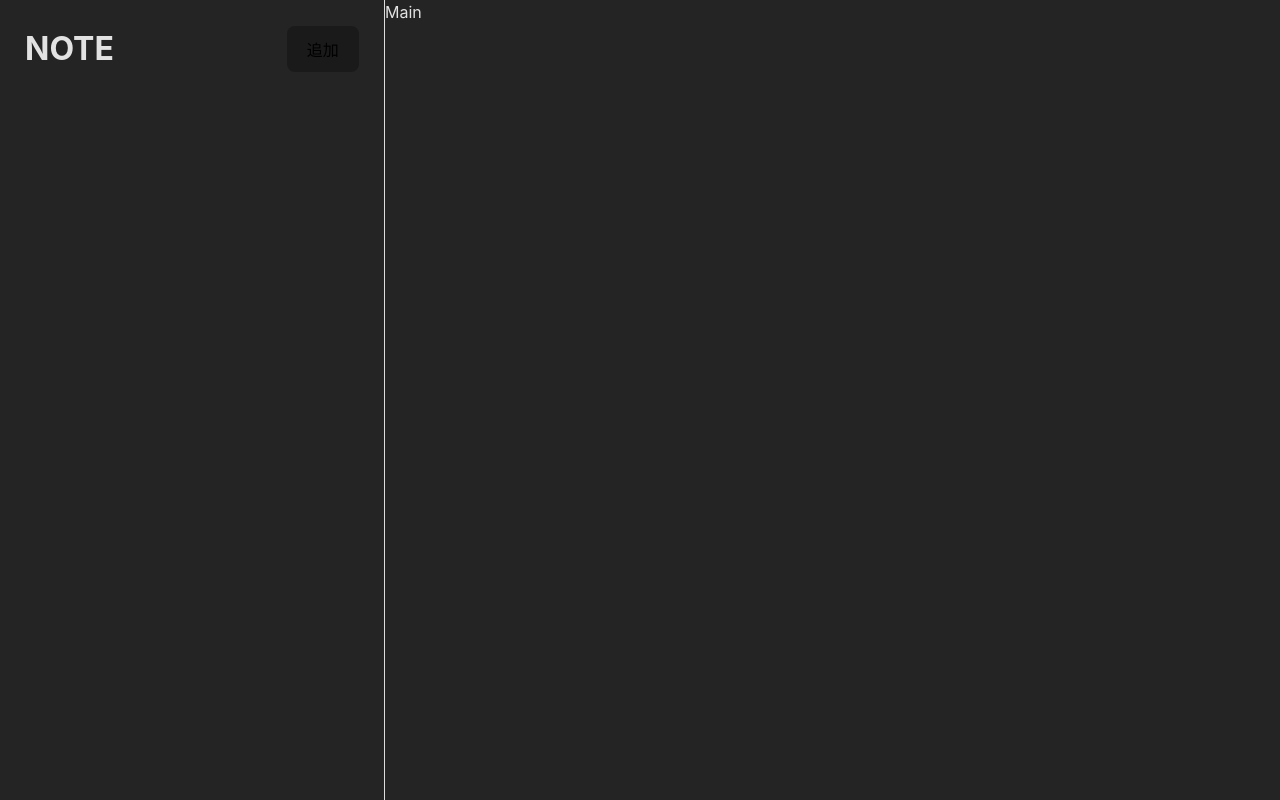
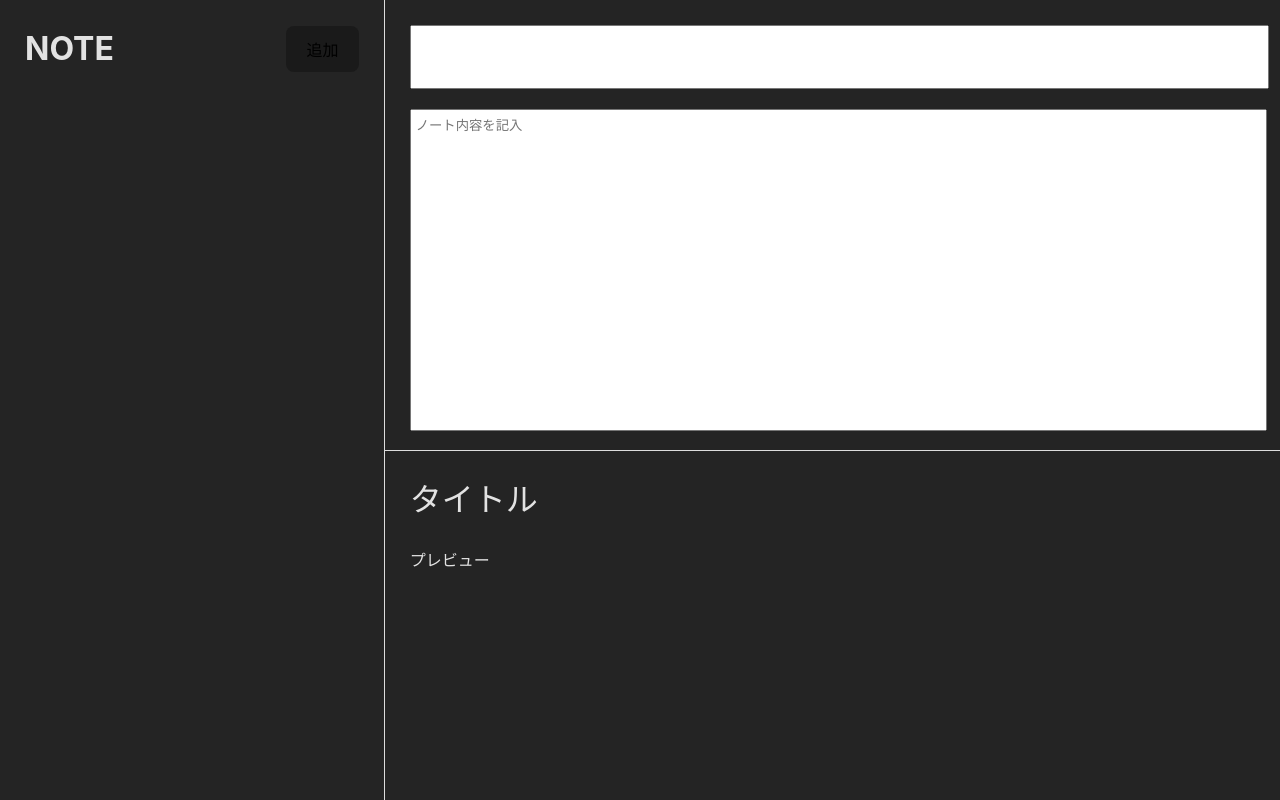
Before and after one commit to MoekaKitamura/react-note-markdown, a React (Vite) app: page / in a window 1280 px wide. Built offline with nearby package versions, Linux system fonts and the light colour scheme.

Commit message:
main component design

```diff
--- a/src/components/Main.css
+++ b/src/components/Main.css
@@ -0,0 +1,43 @@
+.appMain {
+  width: 70%;
+  height: 100vh;
+}
+
+.appMainNoteEdit,
+.appMainNotePreview {
+  height: 50vh;
+}
+
+.appMainNoteEdit {
+  padding: 25px;
+}
+
+.appMainNoteEdit input,
+textarea {
+  display: block;
+  margin-bottom: 20px;
+  padding: 5px;
+  width: 100%;
+  height: calc(50vh - 90px);
+  resize: none;
+}
+
+.appMainNoteEdit input {
+  font-size: 2rem;
+  height: 50px;
+}
+
+.appMainNotePreview {
+  border-top: 1px solid #ddd;
+  overflow-y: scroll;
+  padding: 25px;
+}
+
+.previewTitle {
+  margin: 0;
+}
+
+.markdownPreview {
+  margin-top: 20px;
+  line-height: 2rem;
+}
--- a/src/components/Main.jsx
+++ b/src/components/Main.jsx
@@ -1,10 +1,19 @@
-import React from 'react'
+import React from "react";
 import "./Main.css";
 
 const Main = () => {
   return (
-    <div>Main</div>
-  )
-}
+    <div className="appMain">
+      <div className="appMainNoteEdit">
+        <input type="text" />
+        <textarea id="" placeholder="ノート内容を記入"></textarea>
+      </div>
+      <div className="appMainNotePreview">
+        <h1 className="previewTitle">タイトル</h1>
+        <div className="markdownPreview">プレビュー</div>
+      </div>
+    </div>
+  );
+};
 
-export default Main
+export default Main;
```
